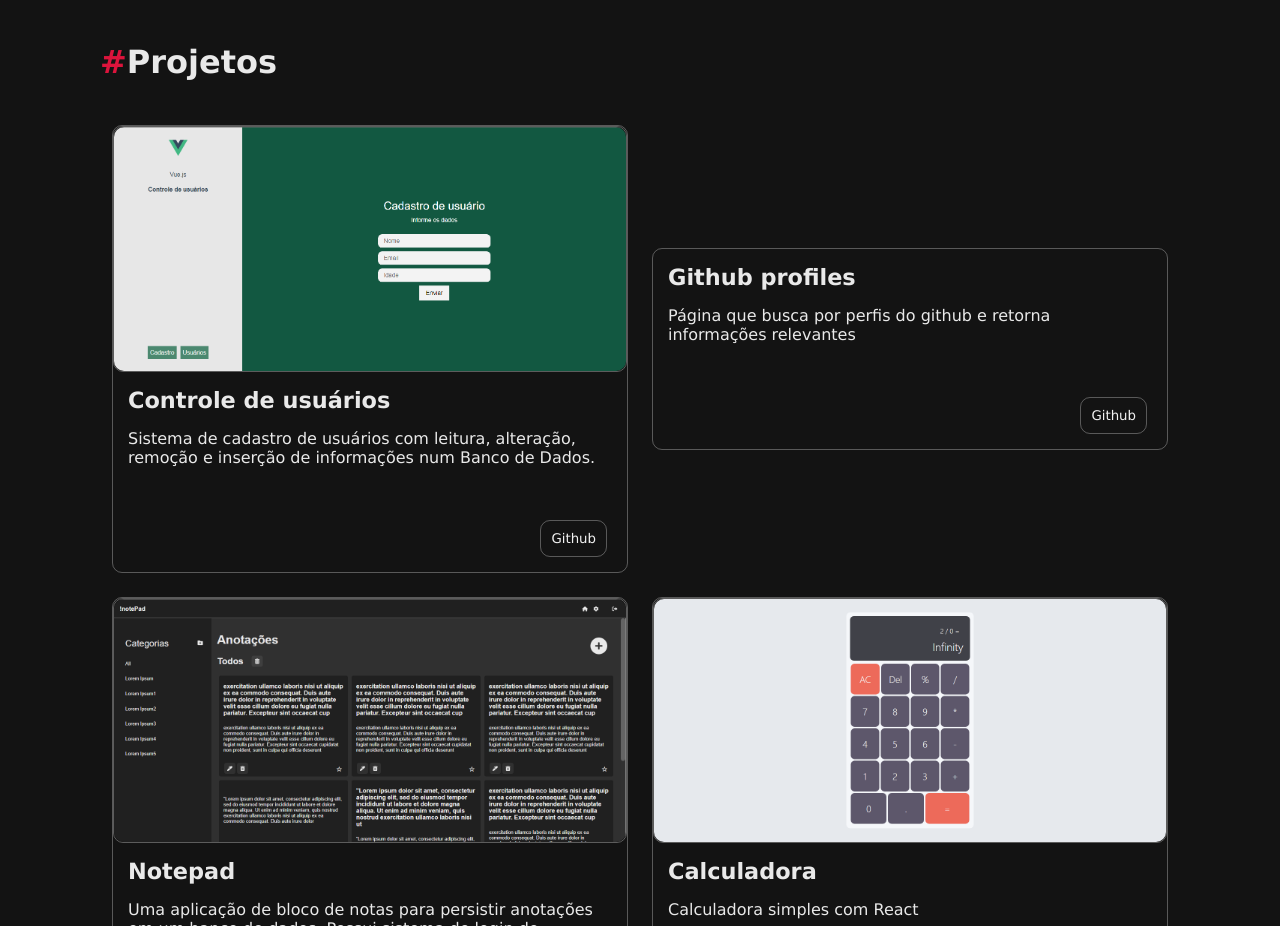
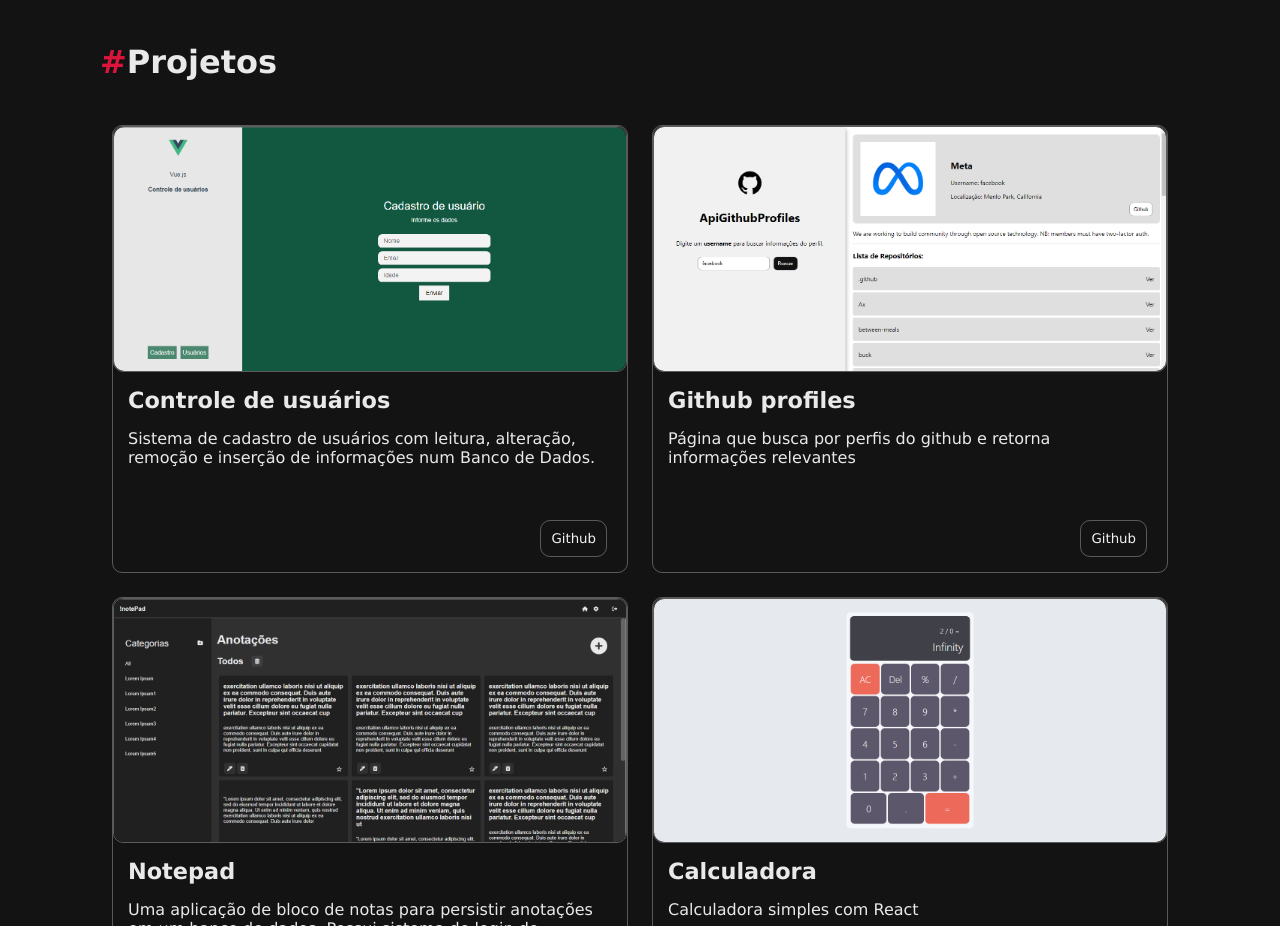
Before and after one commit to gustavohernandes11/portfolio-gustavo-hernandes, a Next.js app: page / in a window 1280 px wide. Shown: the part 2240-3166 px from the top of the page. Built offline with nearby package versions, Linux system fonts and the light colour scheme.

Commit message:
adicionado imagem de um projeto

```diff
--- a/src/components/ProjectContainer/index.jsx
+++ b/src/components/ProjectContainer/index.jsx
@@ -4,6 +4,7 @@ import styles from '../../styles/ProjectContainer.module.css'
 import ContainerTitle from '../ContainerTitle.jsx'
 
 import CRUDvueImage from '../../assets/imgs/CRUDvue1.png'
+import searchGithubProfilesImage from '../../assets/imgs/search-github-profiles.png'
 import notepadImage from '../../assets/imgs/notepadHome.png'
 import calculatorImage from '../../assets/imgs/calculadora.png'
 
@@ -15,7 +16,7 @@ const ProjectContainer = () => {
 
                 <ProjectCard
                     description="Sistema de cadastro de usuários com leitura, alteração, remoção e inserção de informações num Banco de Dados."
-                    alt="imagem do projeto"
+                    alt="Imagem do projeto cadastro de usuários"
                     src={CRUDvueImage}
                     header="Controle de usuários"
                     githubLink="https://github.com/gustavohernandes11/usersControl"
@@ -25,7 +26,7 @@ const ProjectContainer = () => {
                 <ProjectCard
                     description="Página que busca por perfis do github e retorna informações relevantes"
                     alt="Imagem da página de buscas de perfis"
-                    src={null}
+                    src={searchGithubProfilesImage}
                     header="Github profiles"
                     githubLink="https://github.com/gustavohernandes11/search-github-profiles"
                     deployLink=""
@@ -49,7 +50,7 @@ const ProjectContainer = () => {
                 />
                 <ProjectCard
                     description="Cronômetro feito em React Native"
-                    alt="Imagem do cronometro"
+                    alt="Imagem do projeto cronometro"
                     header="Cronômetro"
                     src={null}
                     githubLink="https://github.com/gustavohernandes11/timerApp"
```
Also changed, not shown: src/assets/imgs/search-github-profiles.png (added).
